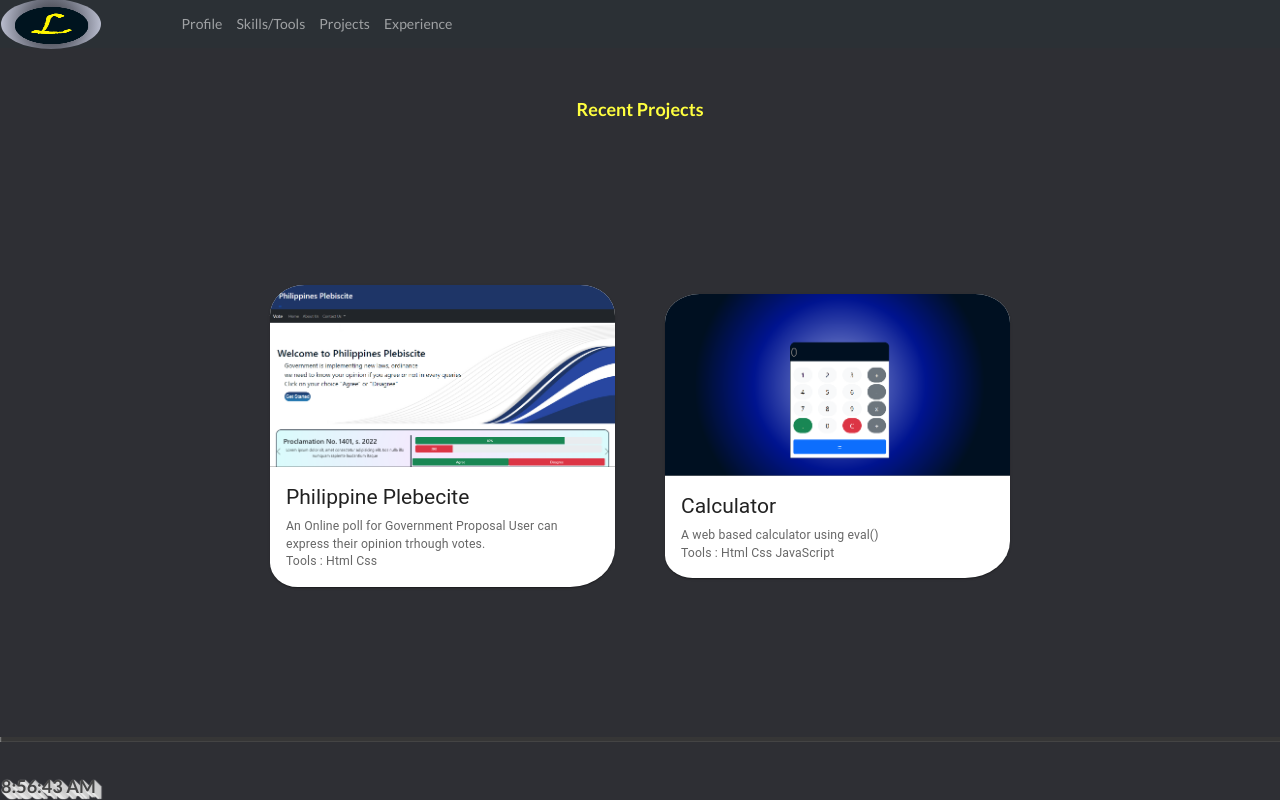
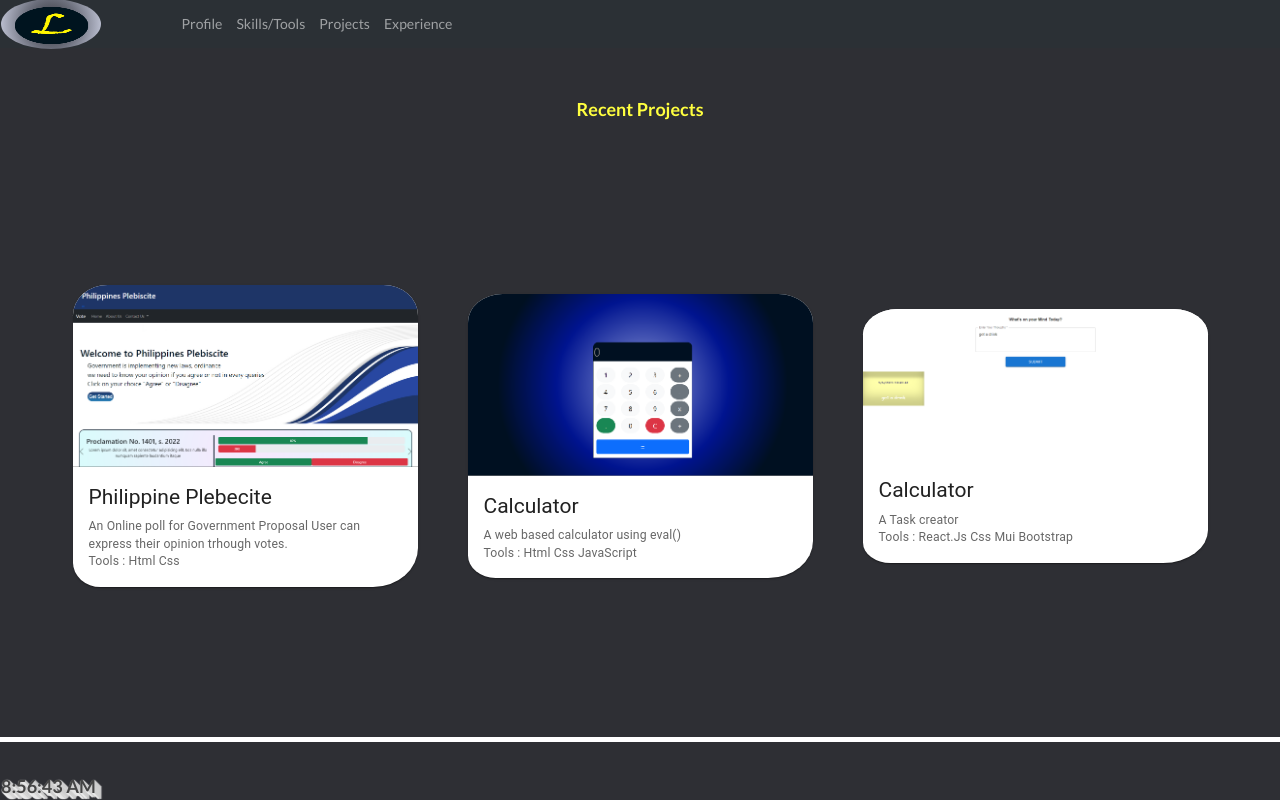
Before and after one commit to leindonlemoh/leindonportfolio, a React (Create React App) app: page /projects in a window 1280 px wide. Built offline with nearby package versions, Linux system fonts and the light colour scheme.

Commit message:
added a project (todoList)

```diff
--- a/src/components/Projects.js
+++ b/src/components/Projects.js
@@ -1,8 +1,9 @@
 import React from "react";
 import "./styles/Project.scss";
-import "./styles/Projects.scss";
+
 import Plebecite from "./images/1stproject.png";
 import Calculator from "./images/calucu.png";
+import Todo from "./images/todo.png";
 import Box from "@mui/material/Box";
 import Card from "@mui/material/Card";
 import CardContent from "@mui/material/CardContent";
@@ -45,6 +46,7 @@ const Projects = () => {
               </CardActionArea>
             </Card>
           </div>
+          {/* calculator */}
           <div className="project">
             {/* calculator */}
             <Card sx={{ maxWidth: 345, borderRadius: "10% 10% 13% 8% " }}>
@@ -69,6 +71,33 @@ const Projects = () => {
                     A web based calculator using eval()
                     <br />
                     Tools : Html Css JavaScript
+                  </Typography>
+                </CardContent>
+              </CardActionArea>
+            </Card>
+          </div>
+          {/* todo */}
+          <div className="project">
+            {/* calculator */}
+            <Card sx={{ maxWidth: 345, borderRadius: "10% 10% 13% 8% " }}>
+              <CardActionArea>
+                <a href="https://task-todo-eight.vercel.app/" target="_blank">
+                  <CardMedia
+                    component="img"
+                    className="card-image"
+                    height="140"
+                    image={Todo}
+                    alt="green iguana"
+                  />
+                </a>
+                <CardContent>
+                  <Typography gutterBottom variant="h5" component="div">
+                    Calculator
+                  </Typography>
+                  <Typography variant="body2" color="text.secondary">
+                    A Task creator
+                    <br />
+                    Tools : React.Js Css Mui Bootstrap
                   </Typography>
                 </CardContent>
               </CardActionArea>
```
Also changed, not shown: src/components/images/todo.png (added).
